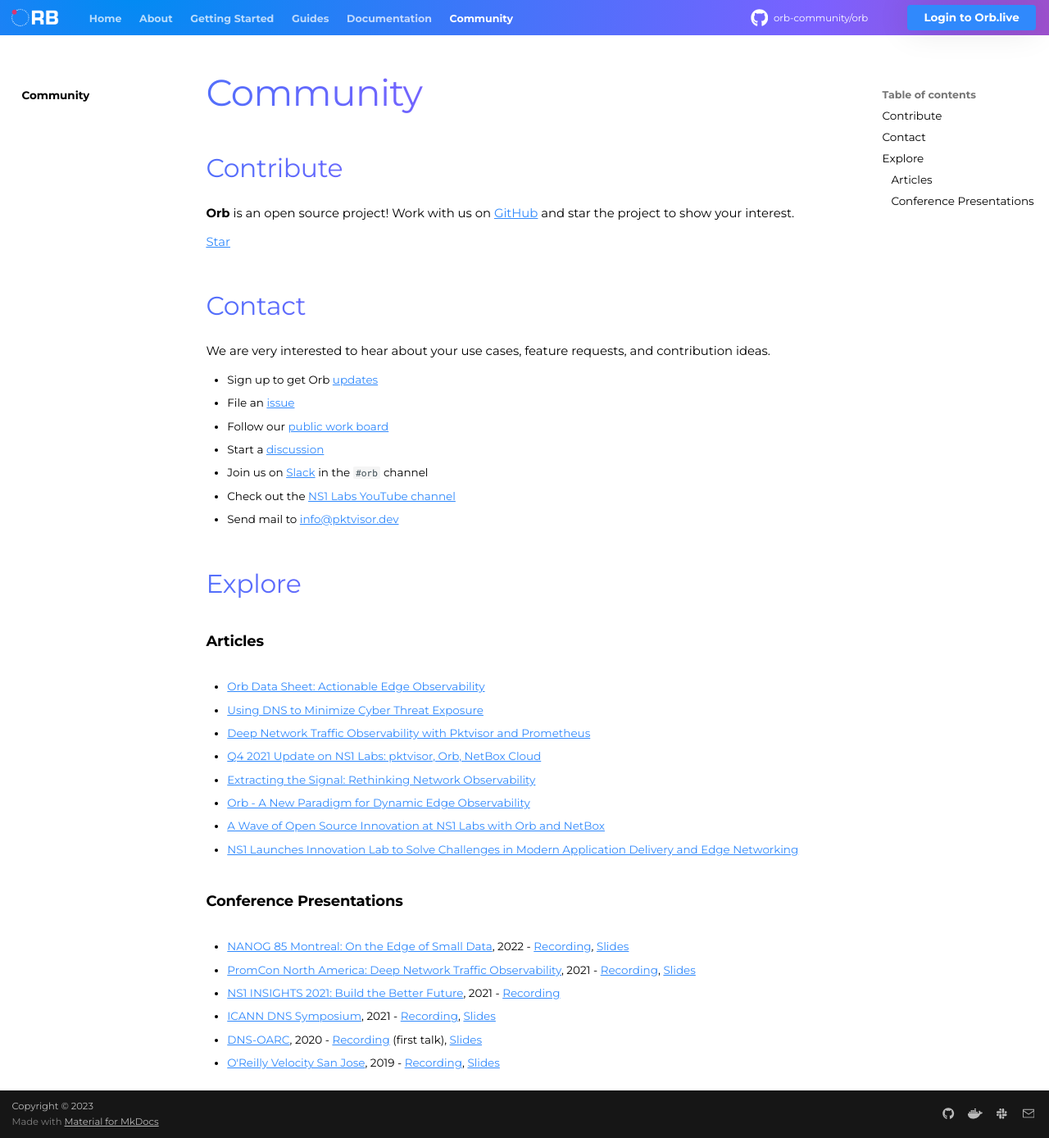
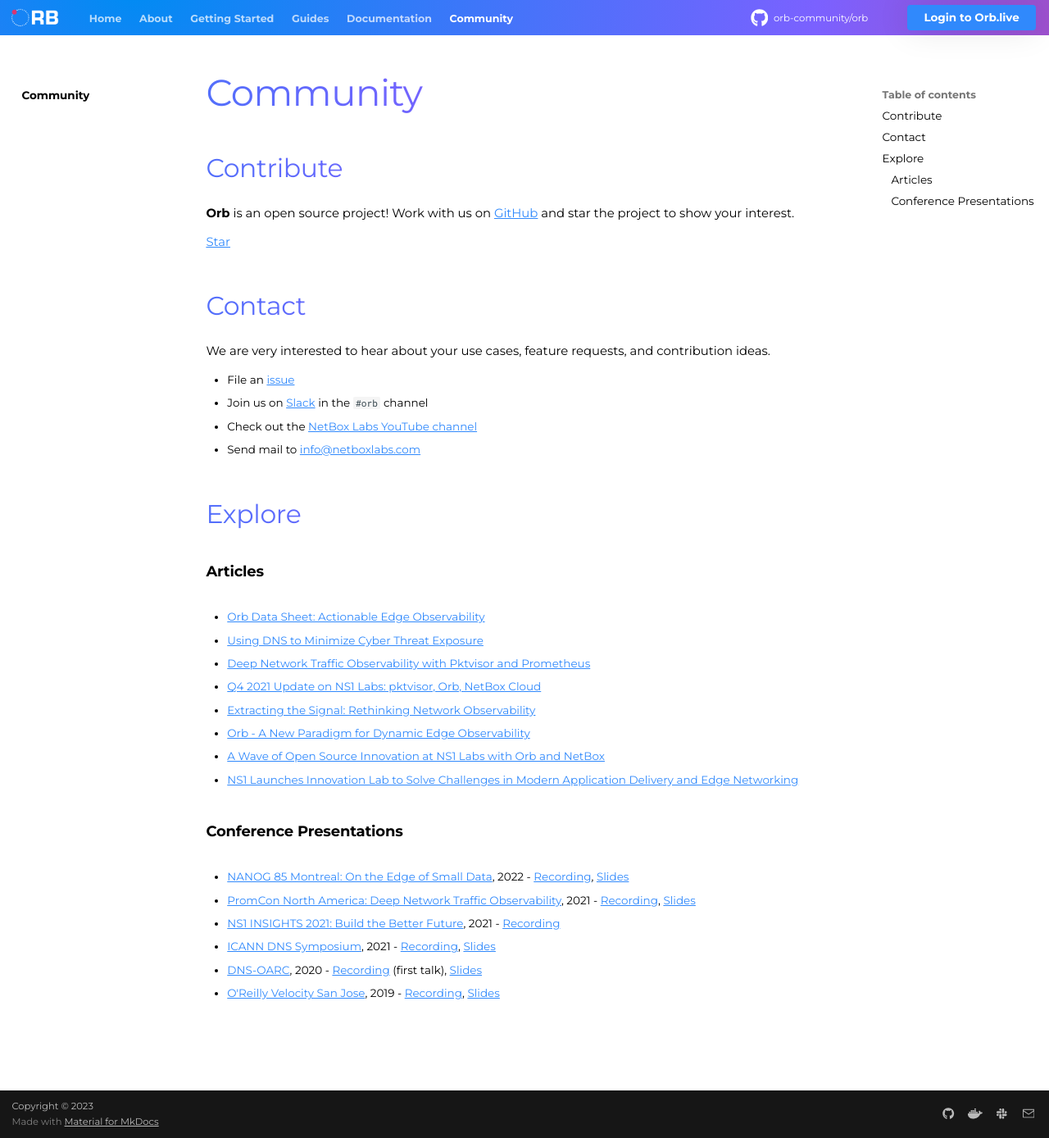
Before and after one commit to orb-community/orb-website, an MkDocs documentation site: the page built from docs/contact.md, in a window 1280 px wide and 1388 px high. Shown: the whole window at 82% size. Built offline with MkDocs 1.6.1 and Material for MkDocs 9.7.7, drawn with Linux system fonts in a browser that asks for light colours.

Commit message:
more ns1labs changes

```diff
--- a/docs/contact.md
+++ b/docs/contact.md
@@ -14,13 +14,10 @@
 ## Contact
 We are very interested to hear about your use cases, feature requests, and contribution ideas.
 
-* Sign up to get Orb [updates](https://resources.ns1.com/get-orb-updates)
 * File an [issue](https://github.com/orb-community/orb/issues/new)
-* Follow our [public work board](https://github.com/orb-community/orb/projects/1)
-* Start a [discussion](https://github.com/orb-community/orb/discussions)
 * Join us on [Slack](https://netdev.chat/) in the `#orb` channel
-* Check out the [NS1 Labs YouTube channel](https://www.youtube.com/channel/UCs5FgE5p03tP-8InKVIojdw)
-* Send mail to [info@pktvisor.dev](mailto:info@pktvisor.dev)
+* Check out the [NetBox Labs YouTube channel](https://www.youtube.com/channel/UCs5FgE5p03tP-8InKVIojdw)
+* Send mail to [info@netboxlabs.com](mailto:info@netboxlabs.com)
 
 ## Explore
 ### Articles
```
Also changed, not shown: docs/documentation/orb_agent_backend.md (+2 -2 lines), docs/documentation/running_orb_agent.md (+0 -1 lines).
